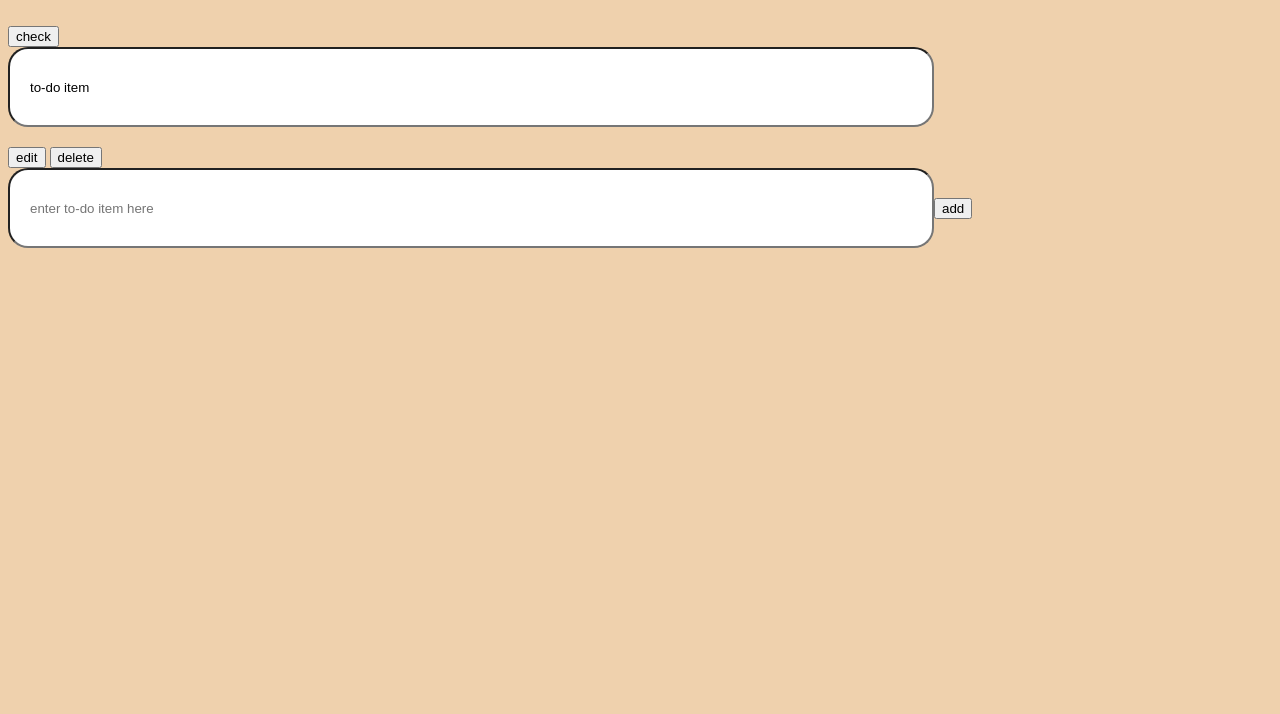
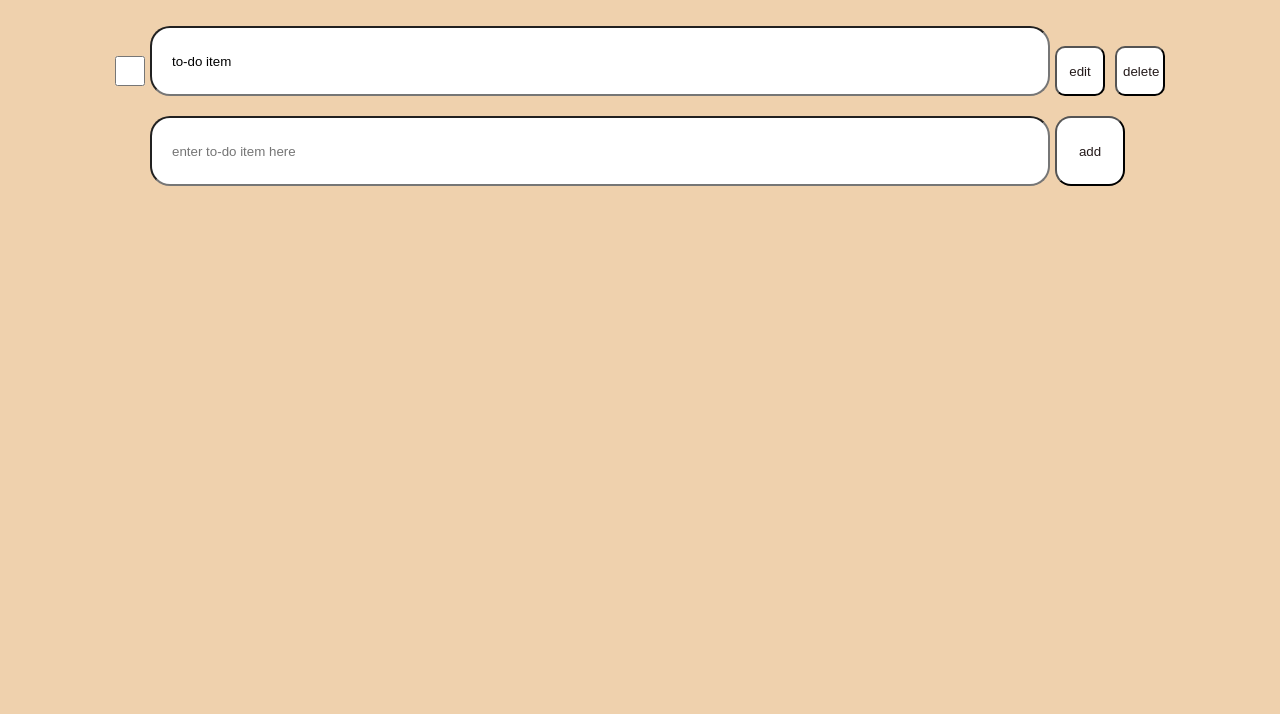
Before and after one commit to chandramasaha/to-do-list, a plain HTML site: page index.html in a window 1280 px wide. Shown: the part 86-800 px from the top of the page. Drawn offline with Linux system fonts and the light colour scheme.

Commit message:
:sparkles: Adding a Checkbox

```diff
--- a/index.html
+++ b/index.html
@@ -6,7 +6,9 @@
     <h1> to-do list </h1>
 
     <div class="items" id="items">
-        <button>check</button>
+        <label class="container">
+            <input type="checkbox" class="check">
+        </label>
 
         <input class="item"
         type="text"
--- a/style.css
+++ b/style.css
@@ -3,6 +3,7 @@ body {
 }
 
 h1{
+    text-align: center;
     font-family: 'Poppins';
     font-style: normal;
     font-weight: 600;
@@ -15,6 +16,7 @@ h1{
 .inputs {
     display: flex;
     flex-direction: row;
+    justify-content: center;
     align-items: center;
     }
 
@@ -22,16 +24,17 @@ h1{
         padding: 0px 20px;
         gap: 20px;
         isolation: isolate;
-        width: 926px;
-        height: 80px;
+        width: 900px;
+        height: 70px;
         background: #FFFFFF;
         border-radius: 20px;
+        }
 
-        /* Inside auto layout */
-
-        flex: none;
-        order: 0;
-        flex-grow: 0;
+.items {
+    display: flex;
+    flex-direction: row;
+    justify-content: center;
+    align-items: center;
     }
 
     .item {
@@ -42,14 +45,57 @@ h1{
         padding: 0px 20px;
         gap: 20px;
         isolation: isolate;
-    width: 926px;
-    height: 80px;
+        width: 900px;
+        height: 70px;
         background: #FFFFFF;
         border-radius: 20px;
+      }
 
-    /* Inside auto layout */
+button {
+    background-color: #ffffff;
+    width: 50px;
+    height: 50px;
+    border-radius: 10px;
+    color: rgb(36, 26, 26);
+    margin-left: 5px;
+    margin-right: 5px;
+    text-align: center;
+    cursor: pointer;
+  }
+  .button :hover {
+    background-color: grey;
+}
 
-    flex: none;
-    order: 0;
-    flex-grow: 0;
+ .add {
+    background-color: #ffffff;
+    width: 70px;
+    height: 70px;
+    border-radius: 16px;
+    color: rgb(36, 26, 26);
+    margin-left: 5px;
+    margin-right: 5px;
+    text-align: center;
+    cursor: pointer;
   }
+    .add :hover {
+        background-color: grey;
+    }
+
+.check {
+    background-color: #ffffff;
+
+    width: 30px;
+    height: 30px;
+    margin-left: 5px;
+    margin-right: 5px;
+    cursor: pointer;
+}
+    /* On mouse-over, add a grey background color */
+    .container:hover input ~ .checkmark {
+    background-color: rgb(175, 167, 167);
+  }
+
+  /* When the checkbox is checked, add a blue background */
+    .container input:checked ~ .checkmark {
+    background-color: #212b32;
+  }
```
Lines whose indentation alone changed are shown as unchanged.
